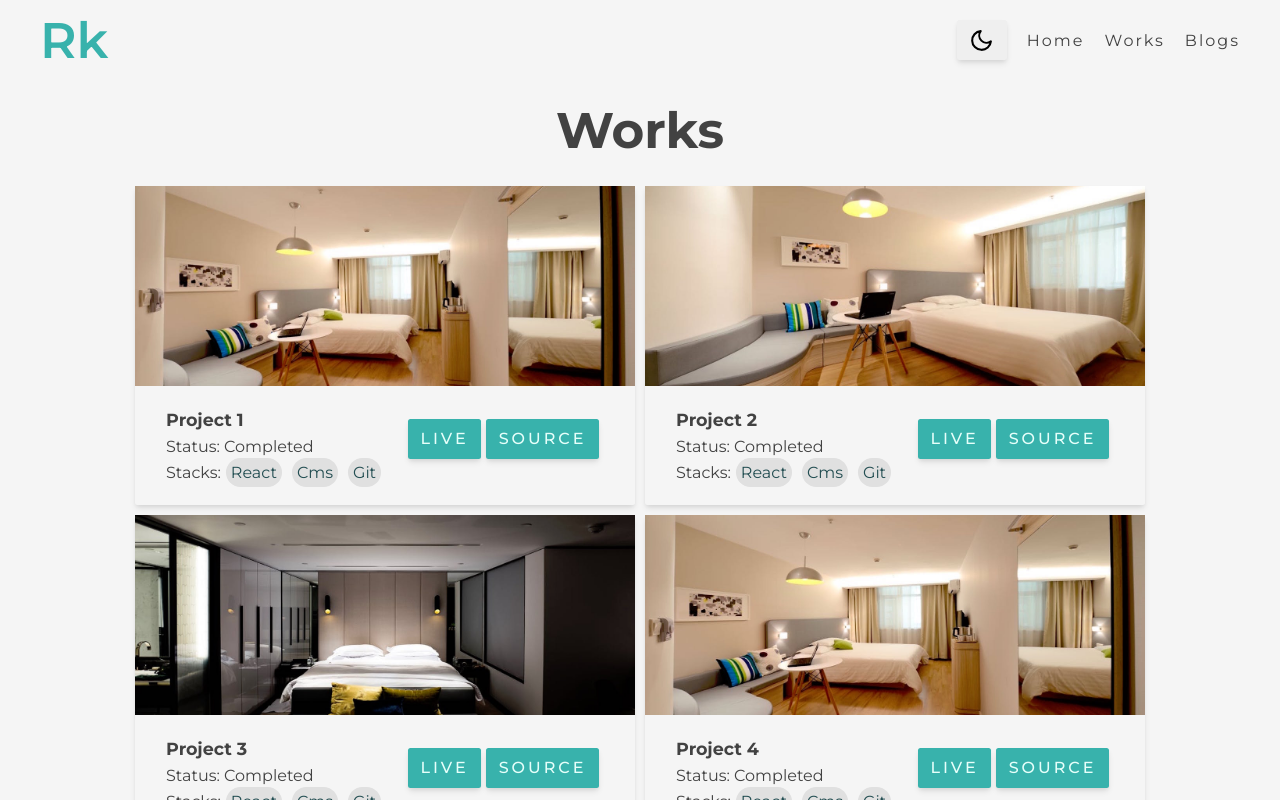
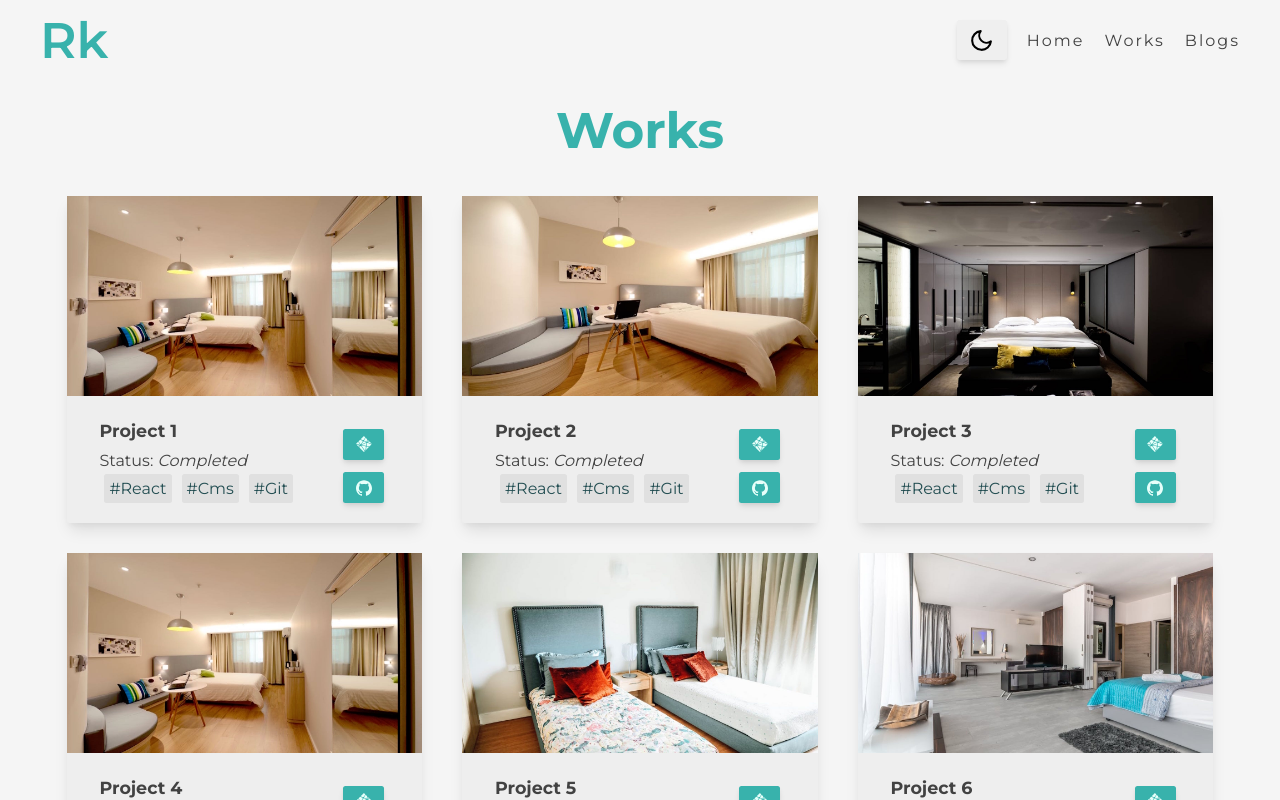
Before and after one commit to jojowabbit/react-personalportfolio, a React (Create React App) app: page /works in a window 1280 px wide. Shown: the top 800 px of the page. Built offline with nearby package versions, Linux system fonts and the light colour scheme.

Commit message:
WorkItem visuals

```diff
--- a/src/GlobalStyles.js
+++ b/src/GlobalStyles.js
@@ -117,6 +117,13 @@ h6 {
   font-size: 1.75rem;
 }
 
+img {
+      width: 100%;
+      height: 100%;
+      object-fit: cover;
+      object-position: center;
+}
+
 .btn {
   display: inline-block;
   padding: .75rem 1.25rem;
--- a/src/components/Works/WorkItem.js
+++ b/src/components/Works/WorkItem.js
@@ -1,42 +1,50 @@
 import React from "react";
 import styled from "styled-components";
+import { Link } from "react-router-dom";
+import { SiNetlify, SiGithub } from "react-icons/si";
 
 import { shadows, colors } from "../../GlobalStyles";
 
 const Work = ({ work }) => {
-  const { id, name, stacks, completed, images } = work;
+  let { id, name, stacks, completed, images } = work;
+  stacks = stacks.map((item, index) => {
+    return (
+      <li key={index}>
+        <span>#{item}</span>
+      </li>
+    );
+  });
+
   return (
     <Wrapper>
       <div className="img-container">
         <img src={images} alt={name} />
+        <Link to={`/works/${id}`} className="btn btn-primary work-link">
+          details
+        </Link>
       </div>
+
       <div className="work-container">
         <div className="work-info">
           <h6>{name}</h6>
-          <p>status: {completed ? "completed" : "ongoing"}</p>
-          <ul>
-            stacks:
-            {stacks.map((item) => {
-              return (
-                <li key={id}>
-                  <span>{item}</span>
-                </li>
-              );
-            })}
-          </ul>
+          <p>
+            status: <em>{completed ? "completed" : "ongoing"}</em>
+          </p>
+          <ul>{stacks}</ul>
         </div>
+
         <div className="work-footer">
           <a
             href="https://jw-react-beach-resort.netlify.app/"
             className="btn btn-primary"
           >
-            Live
+            <SiNetlify />
           </a>
           <a
             href="https://github.com/jojowabbit/react-beach-resort-app"
             className="btn btn-primary"
           >
-            Source
+            <SiGithub />
           </a>
         </div>
       </div>
@@ -47,28 +55,45 @@ const Work = ({ work }) => {
 export default Work;
 
 const Wrapper = styled.article`
-  width: 50rem;
-  margin: 0.5rem;
+  margin: 1.5rem 2rem;
   border-radius: 0.25rem;
-  box-shadow: ${shadows.s2};
+  box-shadow: ${shadows.s3};
   text-transform: capitalize;
+  background-color: ${colors.gray.s2};
+  color: ${colors.gray.s8};
   .img-container {
-    min-width: 40rem;
     height: 20rem;
-    width: 100%;
+    position: relative;
+
+    overflow: hidden;
+    .work-link {
+      opacity: 0;
+      position: absolute;
+      top: 50%;
+      left: 50%;
+      transform: translate(-50%, -50%);
+    }
     img {
-      width: 100%;
-      height: 100%;
-      object-fit: cover;
-      object-position: center;
+      transition: all 0.45s;
+    }
+    &:hover img {
+      opacity: 0.7;
+      scale: 1.2;
+    }
+    &:hover .work-link {
+      opacity: 1;
     }
   }
   .work-container {
-    padding: 2rem;
     display: flex;
     justify-content: space-around;
+    padding: 2rem;
     line-height: 1.6;
+
     .work-info {
+      display: flex;
+      flex-direction: column;
+      justify-content: space-around;
       ul {
         display: flex;
         li {
@@ -78,14 +103,17 @@ const Wrapper = styled.article`
             background-color: ${colors.gray.s3};
             color: ${colors.primary.s9};
             padding: 0.5rem;
-            border-radius: 999rem;
+            border-radius: 0.25rem;
           }
         }
       }
     }
     .work-footer {
+      padding-left: 2rem;
       a {
         margin-right: 0.5rem;
+        display: block;
+        text-align: center;
       }
     }
   }
--- a/src/components/Works/WorkList.js
+++ b/src/components/Works/WorkList.js
@@ -22,5 +22,4 @@ const Wrapper = styled.div`
   display: flex;
   flex-wrap: wrap;
   justify-content: center;
-  margin: 0 auto;
 `;
--- a/src/pages/Works.js
+++ b/src/pages/Works.js
@@ -1,6 +1,7 @@
 import React from "react";
 import styled from "styled-components";
 
+import { colors } from "../GlobalStyles";
 import WorkList from "../components/Works/WorkList";
 
 export default function Works() {
@@ -18,5 +19,6 @@ const Wrapper = styled.section`
     text-align: center;
     font-size: 5rem;
     padding: 2rem 0;
+    color: ${colors.primary.s5};
   }
 `;
```
